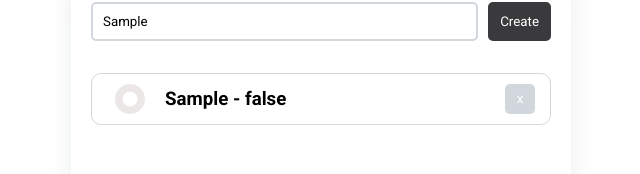
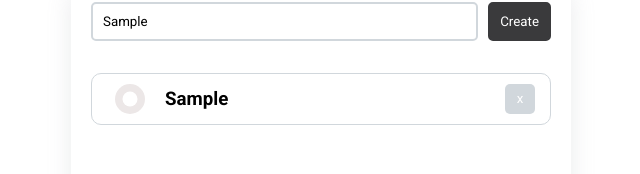
Before and after one commit to Rizki36/todo-vue, a Vue app: page / in a window 1280 px wide. Both pictures are taken after typing "Sample" into the empty fields and a click on the button "Create". Shown: the part 209-383 px from the top of the page, without its empty margins (319-959 px from the left). Built offline with nearby package versions, Linux system fonts and the light colour scheme.

Commit message:
style: ui improvement

```diff
--- a/src/components/todo/TodoItem.vue
+++ b/src/components/todo/TodoItem.vue
@@ -6,7 +6,7 @@
     /></label>
 
     <div>
-      <h3>{{ todoTitle }} - {{ complete }}</h3>
+      <h3>{{ todoTitle }}</h3>
     </div>
 
     <div class="actions">
--- a/src/views/TodoView.vue
+++ b/src/views/TodoView.vue
@@ -66,7 +66,7 @@ export default {
   display: flex;
   justify-content: center;
   align-items: center;
-  height: 100vh;
+  min-height: 100vh;
   padding: 20px;
   flex-direction: column;
 }
```
